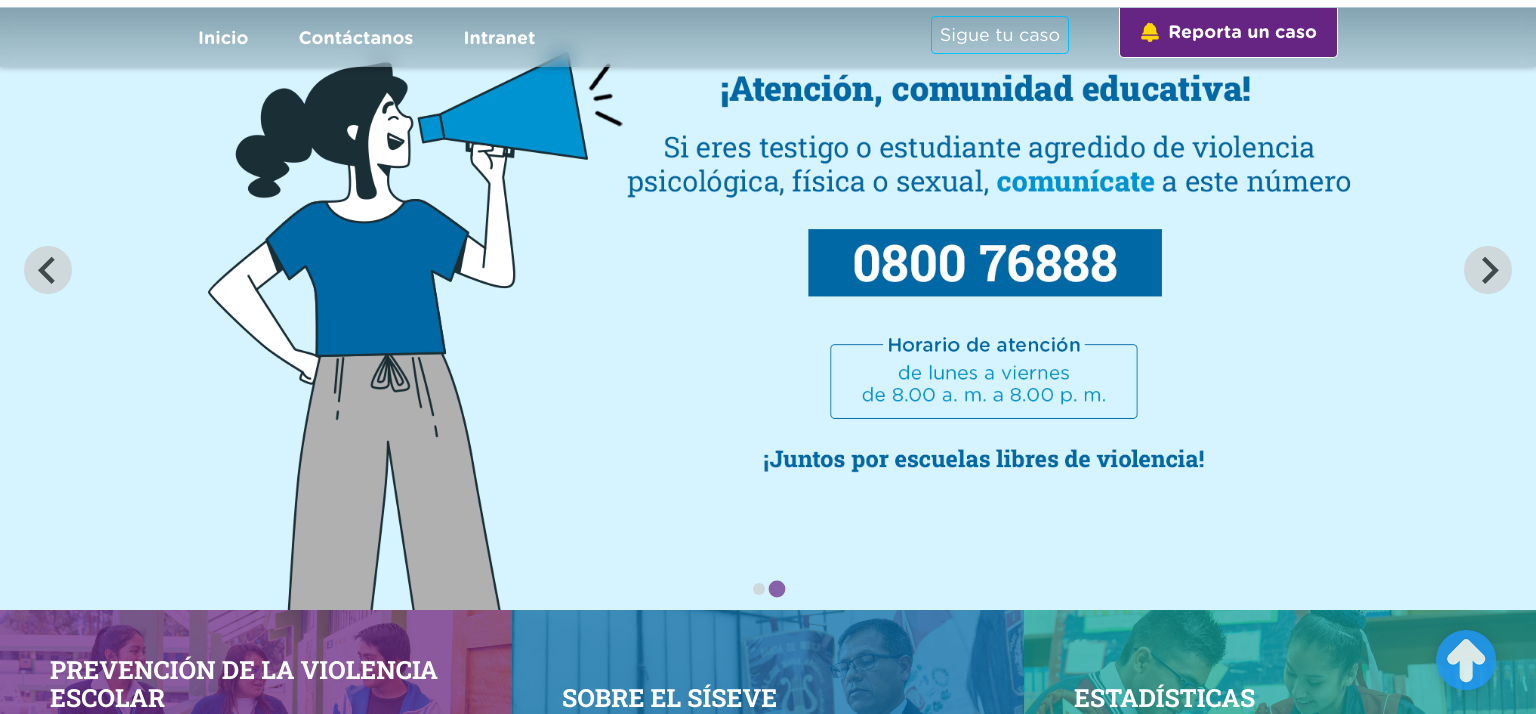
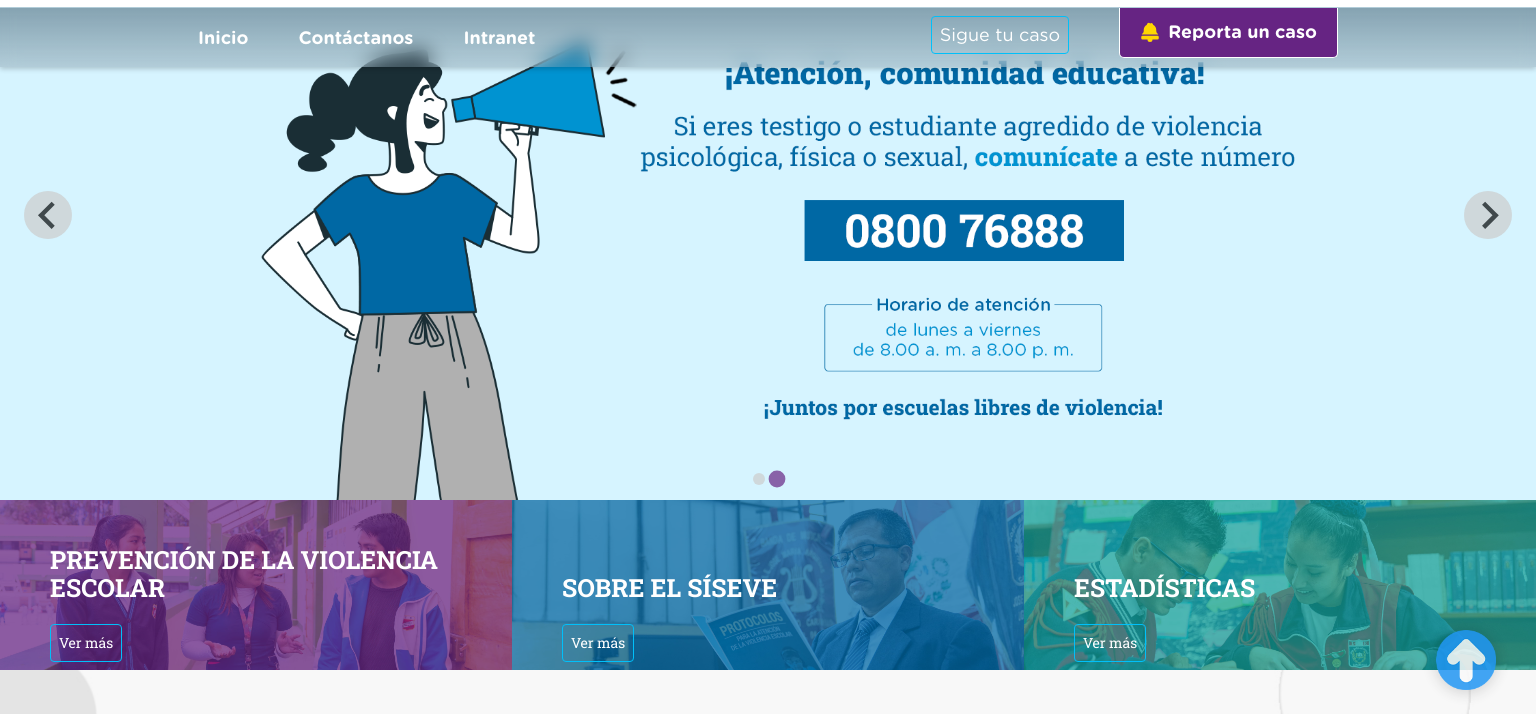
Before and after one commit to MarioPalacios89/new-siseve, a plain HTML site: page index.html in a window 1536 px wide. Shown: the part 70-784 px from the top of the page. Drawn offline with nearby package versions, Linux system fonts and the light colour scheme.

Commit message:
Update style.css

```diff
--- a/style.css
+++ b/style.css
@@ -1043,4 +1043,8 @@ a.btn-protocolo:hover {
   .fixed-header + .placeholder-image {
     margin-top: 0;
   }
+
+  .placeholder-image {
+     height: 570px;
+  }
 }
```
